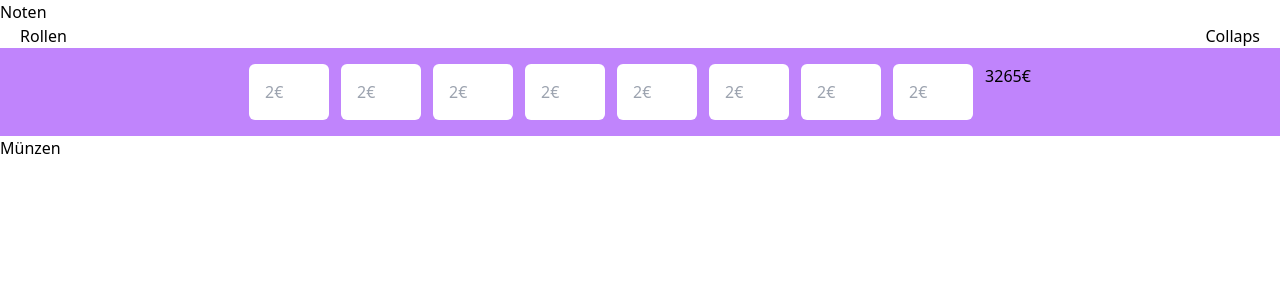
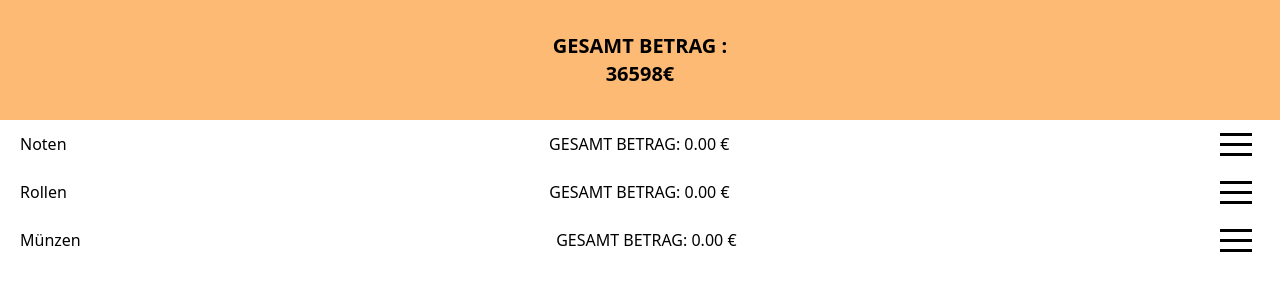
Before and after one commit to Navi003/wechselgeld, a React (Create React App) app: page / in a window 1280 px wide. Shown: the top 300 px of the page. Built offline with nearby package versions, Linux system fonts and the light colour scheme.

Commit message:
added all the statelogit

```diff
--- a/package.json
+++ b/package.json
@@ -6,6 +6,7 @@
     "@testing-library/jest-dom": "^5.17.0",
     "@testing-library/react": "^13.4.0",
     "@testing-library/user-event": "^13.5.0",
+    "hamburger-react": "^2.5.1",
     "react": "^18.3.1",
     "react-dom": "^18.3.1",
     "react-scripts": "5.0.1",
--- a/src/App.js
+++ b/src/App.js
@@ -1,13 +1,19 @@
 import CoinRolls from "./components/CoinRolls";
 import Coins from "./components/Coins";
 import Notes from "./components/Notes";
+import { TotalProvider, useTotalContext } from "./components/TotalContext";
 
 function App() {
   return (
     <div>
-      <Notes />
-      <CoinRolls />
-      <Coins />
+      <TotalProvider>
+        <div className="p-8 text-xl font-bold text-center bg-orange-300">
+          GESAMT BETRAG :<br></br> 36598€
+        </div>
+        <Notes />
+        <CoinRolls />
+        <Coins />
+      </TotalProvider>
     </div>
   );
 }
--- a/src/components/CoinRolls.jsx
+++ b/src/components/CoinRolls.jsx
@@ -1,72 +1,109 @@
-import React from "react";
+import React, { useState } from "react";
+import Input from "./Input"; // Ensure this component accepts props correctly
+import Hamburger from "hamburger-react";
 
-export default function CoinRolls() {
+export default function CoinsRolls() {
+  const [isOpen, setOpen] = useState(false);
+  const [amounts, setAmounts] = useState({
+    zeroPoint01: "",
+    zeroPoint02: "",
+    zeroPoint05: "",
+    zeroPoint10: "",
+    zeroPoint20: "",
+    zeroPoint50: "",
+    one: "",
+    two: "",
+  });
+
+  // Calculate total amount based on predefined values and user input quantities
+  const calculateTotal = () => {
+    const total =
+      amounts.zeroPoint01 * 0.01 +
+      amounts.zeroPoint02 * 0.02 +
+      amounts.zeroPoint05 * 0.05 +
+      amounts.zeroPoint10 * 0.1 +
+      amounts.zeroPoint20 * 0.2 +
+      amounts.zeroPoint50 * 0.5 +
+      amounts.one * 1.0 +
+      amounts.two * 2.0;
+
+    return total.toFixed(2); // Format to 2 decimal places
+  };
+
+  const handleChange = (e, key) => {
+    setAmounts({
+      ...amounts,
+      [key]: e.target.value,
+    });
+  };
+
   return (
     <>
-      <div className="flex justify-between mx-5">
-        <h2 className=" text-center">Rollen</h2>
-        <div>Collaps</div>
+      <div className="flex items-center justify-between mx-5">
+        <h2 className="text-center">Rollen</h2>
+        <h2>GESAMT BETRAG: {calculateTotal()} €</h2>
+        <Hamburger toggled={isOpen} toggle={setOpen} />
       </div>
-      <div className="bg-purple-400 p-4 flex justify-center flex-wrap gap-3">
-        <div className="space-x-2">
-          <input
-            type="number"
+      {isOpen && (
+        <div className="flex flex-wrap justify-center gap-3 p-4 bg-purple-400">
+          <Input
+            type="text"
             className="w-20 p-4 rounded-md"
-            placeholder="2€"
+            placeholder="0.01€"
+            value={amounts.zeroPoint01}
+            onChange={(e) => handleChange(e, "zeroPoint01")}
+          />
+          <Input
+            type="text"
+            className="w-20 p-4 rounded-md"
+            placeholder="0.02€"
+            value={amounts.zeroPoint02}
+            onChange={(e) => handleChange(e, "zeroPoint02")}
+          />
+          <Input
+            type="text"
+            className="w-20 p-4 rounded-md"
+            placeholder="0.05€"
+            value={amounts.zeroPoint05}
+            onChange={(e) => handleChange(e, "zeroPoint05")}
+          />
+          <Input
+            type="text"
+            className="w-20 p-4 rounded-md"
+            placeholder="0.10€"
+            value={amounts.zeroPoint10}
+            onChange={(e) => handleChange(e, "zeroPoint10")}
+          />
+          <Input
+            type="text"
+            className="w-20 p-4 rounded-md"
+            placeholder="0.20€"
+            value={amounts.zeroPoint20}
+            onChange={(e) => handleChange(e, "zeroPoint20")}
+          />
+          <Input
+            type="text"
+            className="w-20 p-4 rounded-md"
+            placeholder="0.50€"
+            value={amounts.zeroPoint50}
+            onChange={(e) => handleChange(e, "zeroPoint50")}
+          />
+          <Input
+            type="text"
+            className="w-20 p-4 rounded-md"
+            placeholder="1.00€"
+            value={amounts.one}
+            onChange={(e) => handleChange(e, "one")}
+          />
+          <Input
+            type="text"
+            className="w-20 p-4 rounded-md"
+            placeholder="2.00€"
+            value={amounts.two}
+            onChange={(e) => handleChange(e, "two")}
           />
         </div>
-        <div className="space-x-2">
-          <input
-            type="number"
-            className="w-20 p-4 rounded-md"
-            placeholder="2€"
-          />
-        </div>
-        <div className="space-x-2">
-          <input
-            type="number"
-            className="w-20 p-4 rounded-md"
-            placeholder="2€"
-          />
-        </div>
-        <div className="space-x-2">
-          <input
-            type="number"
-            className="w-20 p-4 rounded-md"
-            placeholder="2€"
-          />
-        </div>
-        <div className="space-x-2">
-          <input
-            type="number"
-            className="w-20 p-4 rounded-md"
-            placeholder="2€"
-          />
-        </div>
-        <div className="space-x-2">
-          <input
-            type="number"
-            className="w-20 p-4 rounded-md"
-            placeholder="2€"
-          />
-        </div>
-        <div className="space-x-2">
-          <input
-            type="number"
-            className="w-20 p-4 rounded-md"
-            placeholder="2€"
-          />
-        </div>
-        <div className="space-x-2">
-          <input
-            type="number"
-            className="w-20 p-4 rounded-md"
-            placeholder="2€"
-          />
-        </div>
-
-        <div>3265€</div>
-      </div>
+      )}
     </>
   );
 }
--- a/src/components/Coins.jsx
+++ b/src/components/Coins.jsx
@@ -1,5 +1,109 @@
-import React from "react";
+import React, { useState } from "react";
+import Input from "./Input"; // Ensure this component accepts props correctly
+import Hamburger from "hamburger-react";
 
 export default function Coins() {
-  return <div>Münzen</div>;
+  const [isOpen, setOpen] = useState(false);
+  const [amounts, setAmounts] = useState({
+    twoEuro: "",
+    oneEuro: "",
+    fiftyCent: "",
+    twentyCent: "",
+    tenCent: "",
+    fiveCent: "",
+    twoCent: "",
+    oneCent: "",
+  });
+
+  // Calculate total amount based on entered values
+  const calculateTotal = () => {
+    const total =
+      (parseInt(amounts.twoEuro) || 0) * 2 +
+      (parseInt(amounts.oneEuro) || 0) * 1 +
+      (parseInt(amounts.fiftyCent) || 0) * 0.5 +
+      (parseInt(amounts.twentyCent) || 0) * 0.2 +
+      (parseInt(amounts.tenCent) || 0) * 0.1 +
+      (parseInt(amounts.fiveCent) || 0) * 0.05 +
+      (parseInt(amounts.twoCent) || 0) * 0.02 +
+      (parseInt(amounts.oneCent) || 0) * 0.01;
+
+    return total.toFixed(2); // Format to 2 decimal places
+  };
+
+  const handleChange = (e, key) => {
+    setAmounts({
+      ...amounts,
+      [key]: e.target.value,
+    });
+  };
+
+  return (
+    <>
+      <div className="flex items-center justify-between mx-5">
+        <h2 className="text-center">Münzen</h2>
+        <h2>GESAMT BETRAG: {calculateTotal()} €</h2>
+        <Hamburger toggled={isOpen} toggle={setOpen} />
+      </div>
+      {isOpen && (
+        <div className="flex flex-wrap justify-center gap-3 p-4 bg-purple-400">
+          <Input
+            type="number" // Changed to number for better input validation
+            className="w-20 p-4 rounded-md"
+            placeholder="2€"
+            value={amounts.twoEuro}
+            onChange={(e) => handleChange(e, "twoEuro")}
+          />
+          <Input
+            type="number"
+            className="w-20 p-4 rounded-md"
+            placeholder="1€"
+            value={amounts.oneEuro}
+            onChange={(e) => handleChange(e, "oneEuro")}
+          />
+          <Input
+            type="number"
+            className="w-20 p-4 rounded-md"
+            placeholder="0.50€"
+            value={amounts.fiftyCent}
+            onChange={(e) => handleChange(e, "fiftyCent")}
+          />
+          <Input
+            type="number"
+            className="w-20 p-4 rounded-md"
+            placeholder="0.20€"
+            value={amounts.twentyCent}
+            onChange={(e) => handleChange(e, "twentyCent")}
+          />
+          <Input
+            type="number"
+            className="w-20 p-4 rounded-md"
+            placeholder="0.10€"
+            value={amounts.tenCent}
+            onChange={(e) => handleChange(e, "tenCent")}
+          />
+          <Input
+            type="number"
+            className="w-20 p-4 rounded-md"
+            placeholder="0.05€"
+            value={amounts.fiveCent}
+            onChange={(e) => handleChange(e, "fiveCent")}
+          />
+          <Input
+            type="number"
+            className="w-20 p-4 rounded-md"
+            placeholder="0.02€"
+            value={amounts.twoCent}
+            onChange={(e) => handleChange(e, "twoCent")}
+          />
+          <Input
+            type="number"
+            className="w-20 p-4 rounded-md"
+            placeholder="0.01€"
+            value={amounts.oneCent}
+            onChange={(e) => handleChange(e, "oneCent")}
+          />
+        </div>
+      )}
+    </>
+  );
 }
--- /dev/null
+++ b/src/components/Input.jsx
@@ -0,0 +1,24 @@
+import React from "react";
+
+const Input = ({ onChange, className, ...props }, ref) => {
+  return (
+    <input
+      {...props}
+      className={`
+        border-0
+        outline-none
+        focus:outline-blue-500
+        focus:ring-0
+        hover:scale-105
+        transition-transform
+        duration-150
+        ease-in-out
+        ${className}
+      `}
+      onChange={onChange}
+      style={{ textAlign: "center" }} //
+    />
+  );
+};
+
+export default Input;
--- a/src/components/Notes.jsx
+++ b/src/components/Notes.jsx
@@ -1,5 +1,91 @@
-import React from "react";
+import React, { useState } from "react";
+import Input from "./Input"; // Ensure this component accepts props correctly
+import Hamburger from "hamburger-react";
 
-export default function Notes() {
-  return <div>Noten</div>;
+export default function BanknotesCalculator() {
+  const [isOpen, setOpen] = useState(false);
+  const [amounts, setAmounts] = useState({
+    twoHundred: "",
+    oneHundred: "",
+    fifty: "",
+    twenty: "",
+    ten: "",
+    five: "",
+  });
+
+  // Calculate total amount based on entered values
+  const calculateTotal = () => {
+    const total =
+      (parseInt(amounts.twoHundred) || 0) * 200 +
+      (parseInt(amounts.oneHundred) || 0) * 100 +
+      (parseInt(amounts.fifty) || 0) * 50 +
+      (parseInt(amounts.twenty) || 0) * 20 +
+      (parseInt(amounts.ten) || 0) * 10 +
+      (parseInt(amounts.five) || 0) * 5;
+
+    return total.toFixed(2); // Format to 2 decimal places
+  };
+
+  const handleChange = (e, key) => {
+    setAmounts({
+      ...amounts,
+      [key]: e.target.value,
+    });
+  };
+
+  return (
+    <>
+      <div className="flex items-center justify-between mx-5">
+        <h2 className="text-center">Noten</h2>
+        <h2>GESAMT BETRAG: {calculateTotal()} €</h2>
+        <Hamburger toggled={isOpen} toggle={setOpen} />
+      </div>
+      {isOpen && (
+        <div className="flex flex-wrap justify-center gap-3 p-4 bg-green-400">
+          <Input
+            type="number"
+            className="w-20 p-4 rounded-md"
+            placeholder="200€"
+            value={amounts.twoHundred}
+            onChange={(e) => handleChange(e, "twoHundred")}
+          />
+          <Input
+            type="number"
+            className="w-20 p-4 rounded-md"
+            placeholder="100€"
+            value={amounts.oneHundred}
+            onChange={(e) => handleChange(e, "oneHundred")}
+          />
+          <Input
+            type="number"
+            className="w-20 p-4 rounded-md"
+            placeholder="50€"
+            value={amounts.fifty}
+            onChange={(e) => handleChange(e, "fifty")}
+          />
+          <Input
+            type="number"
+            className="w-20 p-4 rounded-md"
+            placeholder="20€"
+            value={amounts.twenty}
+            onChange={(e) => handleChange(e, "twenty")}
+          />
+          <Input
+            type="number"
+            className="w-20 p-4 rounded-md"
+            placeholder="10€"
+            value={amounts.ten}
+            onChange={(e) => handleChange(e, "ten")}
+          />
+          <Input
+            type="number"
+            className="w-20 p-4 rounded-md"
+            placeholder="5€"
+            value={amounts.five}
+            onChange={(e) => handleChange(e, "five")}
+          />
+        </div>
+      )}
+    </>
+  );
 }
--- /dev/null
+++ b/src/components/TotalContext.js
@@ -0,0 +1,24 @@
+import React, { createContext, useState, useContext } from "react";
+
+// Create a context for total values
+const TotalContext = createContext();
+
+// Create a provider component
+export const TotalProvider = ({ children }) => {
+  const [totals, setTotals] = useState(0);
+
+  const updateTotals = (newTotal) => {
+    setTotals((prev) => prev + newTotal);
+  };
+
+  return (
+    <TotalContext.Provider value={{ totals, updateTotals }}>
+      {children}
+    </TotalContext.Provider>
+  );
+};
+
+// Custom hook for using the TotalContext
+export const useTotalContext = () => {
+  return useContext(TotalContext);
+};
```
Also changed, not shown: 1 other file (tests, documents, lock files or other folders).
